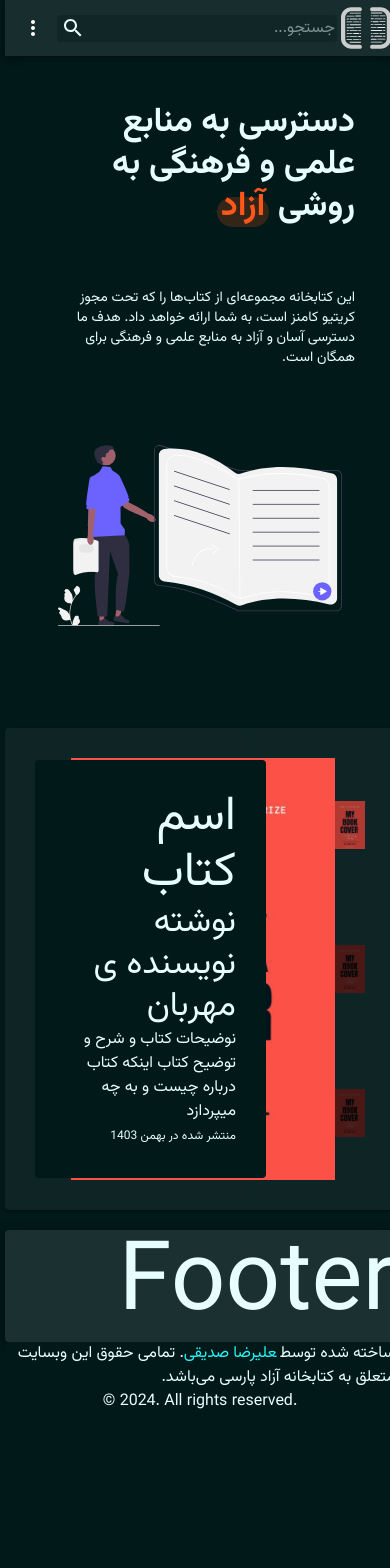
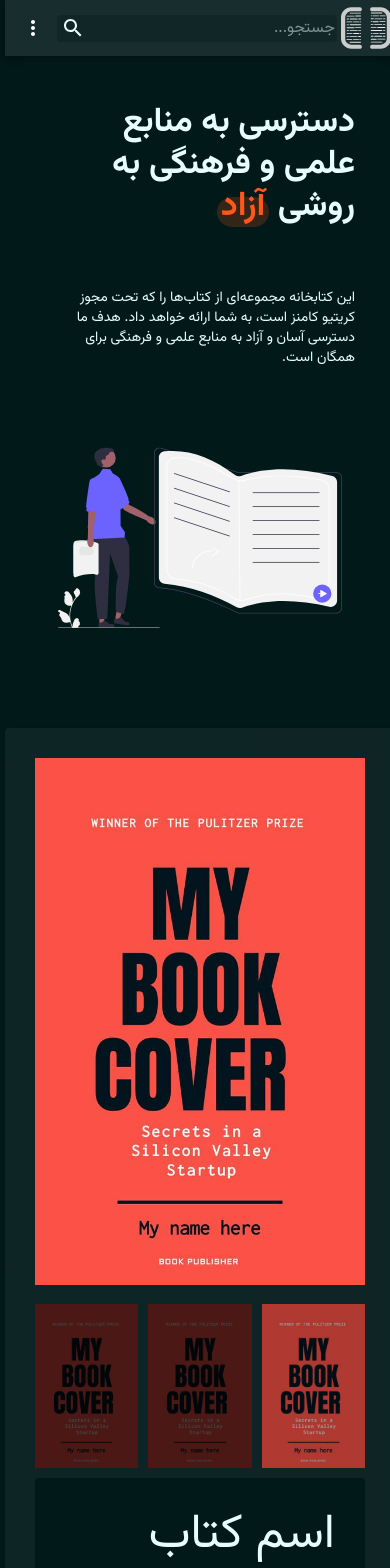
Before and after one commit to persianccbook/frontend, a Next.js app: page / in a window 390 px wide. Shown: the top 1568 px of the page. Before the commit the page ends 1414 px from the top, so only its background shows below. Built offline with nearby package versions, Linux system fonts and the light colour scheme.

Commit message:
add responsiveness to book segment

```diff
--- a/app/(home)/BookSegment.tsx
+++ b/app/(home)/BookSegment.tsx
@@ -1,28 +1,178 @@
-import { Box, Paper, Typography } from "@mui/material";
+import { Box, Paper, Typography, useMediaQuery, useTheme } from "@mui/material";
 import React from "react";
 import bookCover from "../../public/book-cover.jpg";
 import Image from "next/image";
 
 const BookSegment = () => {
-  const [bookName, description, author,timeOfPub] = ["اسم کتاب","نوضیحات کتاب و شرح و توضیح کتاب  اینکه کتاب درباره چیست و به چه میپردازد","نویسنده ی مهربان","بهمن 1403"]
+  const theme = useTheme();
+  const isMdUp = useMediaQuery(theme.breakpoints.up("md"));
+
+  const truncateString = (str: string, maxLength: number): string => {
+    const words = str.split(" ");
+    console.log(words);
+    let truncatedString = "";
+    let currentLength = 0;
+    for (let word of words) {
+      if (currentLength + word.length + 1 <= maxLength) {
+        truncatedString += word + " ";
+        currentLength += 1;
+      } else {
+        break;
+      }
+    }
+    if (truncatedString.length < str.length) {
+      truncatedString += "...";
+    }
+    return truncatedString;
+  };
+
+  const [bookName, description, author, timeOfPub] = [
+    "اسم کتاب",
+    "لورم ایپسوم متن ساختگی با تولید سادگی نامفهوم از صنعت چاپ، و با استفاده از طراحان گرافیک است، چاپگرها و متون بلکه روزنامه و مجله در ستون و سطرآنچنان که لازم است، و برای شرایط فعلی تکنولوژی مورد نیاز، و کاربردهای متنوع با هدف بهبود ابزارهای کاربردی می باشد، کتابهای زیادی در شصت و سه درصد گذشته حال و آینده، شناخت فراوان جامعه و متخصصان را می طلبد، تا با نرم افزارها شناخت بیشتری را برای طراحان رایانه ای علی الخصوص طراحان خلاقی، و فرهنگ پیشرو در زبان فارسی ایجاد کرد، در این صورت می توان امید داشت که تمام و دشواری موجود در ارائه راهکارها، و شرایط سخت تایپ به پایان رسد و زمان مورد نیاز شامل حروفچینی دستاوردهای اصلی، و جوابگوی سوالات پیوسته اهل دنیای موجود طراحی اساسا مورد استفاده قرار گیرد.",
+    "نویسنده ی مهربان",
+    "بهمن 1403",
+  ];
   return (
-    <Paper sx={{ display: "flex", alignItems: "flex-start",mb:10,p:15}} elevation={1}>
-      <Box sx={{ display: "flex", alignItems: "stretch", width: "30%",maxHeight: "50vh"}}>
-        <Box sx={{ display: "flex", flexDirection: "column", width: "30%",gap:5}}>
-          <Image src={bookCover} alt="book" style={{ objectFit: "contain" ,height:'30%',width:'auto' ,flexGrow:1,filter: 'brightness(0.7)'}} />
-          <Image src={bookCover} alt="book" style={{ objectFit: "contain" ,height:'30%',width:'auto' ,flexGrow:1,filter: 'brightness(0.3)'}} />
-          <Image src={bookCover} alt="book" style={{ objectFit: "contain" ,height:'30%',width:'auto' ,flexGrow:1,filter: 'brightness(0.3)'}} />
+    <Paper
+      sx={{
+        display: "flex",
+        alignItems: "flex-start",
+        mb: 10,
+        p: 15,
+        flexDirection: isMdUp ? "row" : "column",
+        gap: 5,
+      }}
+      elevation={1}
+    >
+      <Box
+        sx={{
+          display: "flex",
+          alignItems: "stretch",
+          flexDirection: isMdUp ? "row" : "column",
+          width: isMdUp ? "30%" : "100%",
+          maxHeight: isMdUp ? "50vh" : "auto",
+          gap: 5,
+        }}
+      >
+        {isMdUp && (
+          <Box
+            sx={{
+              display: "flex",
+              flexDirection: "column",
+              width: "30%",
+              gap: 5,
+            }}
+          >
+            <Image
+              src={bookCover}
+              alt="book"
+              style={{
+                objectFit: "contain",
+                height: "30%",
+                width: isMdUp ? "100%" : "20%",
+                flexGrow: 1,
+                filter: "brightness(0.7)",
+              }}
+            />
+            <Image
+              src={bookCover}
+              alt="book"
+              style={{
+                objectFit: "contain",
+                height: "30%",
+                width: isMdUp ? "100%" : "20%",
+                flexGrow: 1,
+                filter: "brightness(0.3)",
+              }}
+            />
+            <Image
+              src={bookCover}
+              alt="book"
+              style={{
+                objectFit: "contain",
+                height: "30%",
+                width: isMdUp ? "100%" : "20%",
+                flexGrow: 1,
+                filter: "brightness(0.3)",
+              }}
+            />
+          </Box>
+        )}
+        <Box sx={{ width: isMdUp ? "80%" : "100%", flexGrow: 1 }}>
+          <Image
+            src={bookCover}
+            alt="current-book"
+            style={{
+              objectFit: "contain",
+              height: isMdUp ? "100%" : "auto",
+              width: isMdUp ? "auto" : "100%",
+            }}
+          />
         </Box>
-        <Box sx={{ width: "80%",flexGrow:1}}>
-          <Image src={bookCover} alt="current-book" style={{ objectFit: "contain",height:'100%',width:'auto'}} />
-        </Box>
+        {!isMdUp && (
+          <Box
+            sx={{
+              display: "flex",
+              flexDirection: "row",
+              width: "100%",
+              gap: 5,
+            }}
+          >
+            <Image
+              src={bookCover}
+              alt="book"
+              style={{
+                objectFit: "contain",
+                height: "auto",
+                width: "20%",
+                flexGrow: 1,
+                filter: "brightness(0.7)",
+              }}
+            />
+            <Image
+              src={bookCover}
+              alt="book"
+              style={{
+                objectFit: "contain",
+                height: "auto",
+                width: "20%",
+                flexGrow: 1,
+                filter: "brightness(0.3)",
+              }}
+            />
+            <Image
+              src={bookCover}
+              alt="book"
+              style={{
+                objectFit: "contain",
+                height: "auto",
+                width: "20%",
+                flexGrow: 1,
+                filter: "brightness(0.3)",
+              }}
+            />
+          </Box>
+        )}
       </Box>
-      <Paper elevation={0} sx={{ width: "70%" ,p:15,m:'auto',height:'80%'}}>
+      <Paper
+        elevation={0}
+        sx={{
+          width: isMdUp ? "70%" : "100%",
+          p: 15,
+          m: isMdUp ? "auto" : 0,
+          height: isMdUp ? "auto" : "100%",
+          maxHeight: isMdUp ? "50vh" : "auto",
+        }}
+      >
         <Typography variant="h3">{bookName}</Typography>
-        <Typography variant="h4">نوشته {author}</Typography>
-        <Typography variant="body1">{description}</Typography>
+        <Typography variant="h4">نوشته: {author}</Typography>
+        <Typography variant="body1">
+          {isMdUp
+            ? truncateString(description, 50)
+            : truncateString(description, 30)}
+        </Typography>
         <Typography variant="caption">منتشر شده در {timeOfPub}</Typography>
-      </Paper >
+      </Paper>
     </Paper>
   );
 };
```
